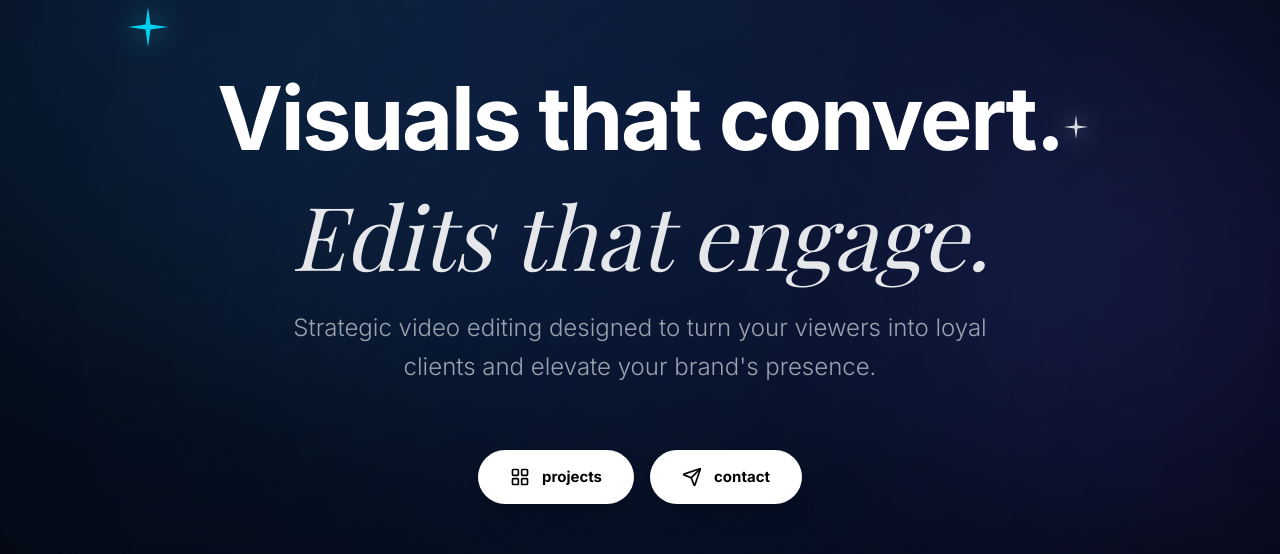
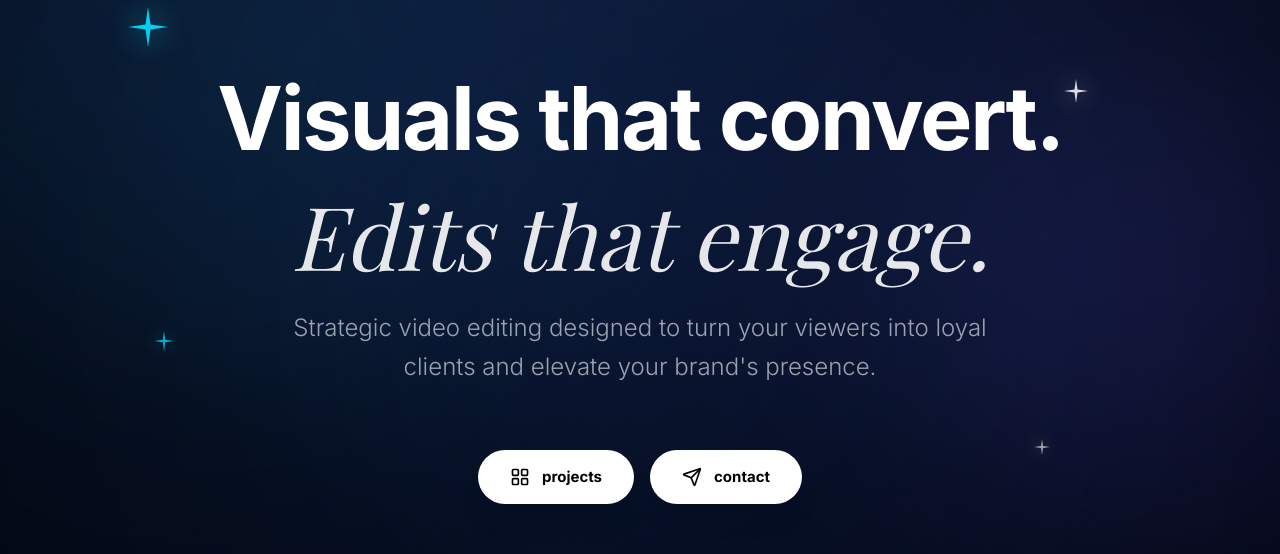
Before and after one commit to Spirivisuals/AI-website, a React (Vite) app: page / in a window 1280 px wide. Shown: the part 137-691 px from the top of the page. Built offline with nearby package versions, Linux system fonts and the light colour scheme; a web font is replaced by a local one.

Commit message:
Update Hero.tsx

```diff
--- a/src/components/Hero.tsx
+++ b/src/components/Hero.tsx
@@ -5,23 +5,38 @@ const Hero = () => {
   return (
     <section className="relative min-h-[90vh] flex flex-col justify-center items-center text-center px-4 pt-24 md:pt-32">
 
-      {/* Background Stars */}
+      {/* Background Stars (Constellation effect) */}
 
-      {/* Большая голубая звездочка: сдвинута выше на мобилках, добавлено яркое свечение */}
-      <div className="absolute top-[8%] left-[4%] sm:top-[12%] sm:left-[8%] md:top-[20%] md:left-[10%] text-cyan-400 opacity-100 animate-pulse pointer-events-none drop-shadow-[0_0_15px_rgba(34,211,238,0.8)]">
+      {/* 1. Большая голубая звездочка (Слева сверху) - Опущена ниже на мобилках */}
+      <div className="absolute top-[18%] left-[5%] sm:top-[15%] sm:left-[8%] md:top-[20%] md:left-[10%] text-cyan-400 opacity-100 animate-pulse pointer-events-none drop-shadow-[0_0_15px_rgba(34,211,238,0.8)]">
          <svg className="w-8 h-8 md:w-10 md:h-10" viewBox="0 0 24 24" fill="currentColor">
            <path d="M12 0L13.5 10.5L24 12L13.5 13.5L12 24L10.5 13.5L0 12L10.5 10.5L12 0Z" />
          </svg>
       </div>
 
-      {/* Маленькая звездочка: также адаптирована под мобилки и сделана ярче */}
-      <div className="absolute top-[22%] right-[5%] sm:top-[25%] sm:right-[10%] md:top-[35%] md:right-[15%] text-gray-100 opacity-90 animate-pulse delay-700 pointer-events-none drop-shadow-[0_0_12px_rgba(255,255,255,0.7)]">
+      {/* 2. Средняя белая звездочка (Справа сверху) - Опущена ниже на мобилках */}
+      <div className="absolute top-[32%] right-[5%] sm:top-[28%] sm:right-[10%] md:top-[30%] md:right-[15%] text-gray-100 opacity-90 animate-pulse delay-700 pointer-events-none drop-shadow-[0_0_12px_rgba(255,255,255,0.7)]">
          <svg className="w-5 h-5 md:w-6 md:h-6" viewBox="0 0 24 24" fill="currentColor">
            <path d="M12 0L13.5 10.5L24 12L13.5 13.5L12 24L10.5 13.5L0 12L10.5 10.5L12 0Z" />
          </svg>
       </div>
 
-      <div className="max-w-6xl mx-auto z-10">
+      {/* 3. НОВАЯ: Маленькая голубая звездочка (Слева по центру/снизу) */}
+      <div className="absolute top-[60%] left-[6%] sm:top-[65%] sm:left-[10%] md:top-[65%] md:left-[12%] text-cyan-400 opacity-80 animate-pulse delay-300 pointer-events-none drop-shadow-[0_0_10px_rgba(34,211,238,0.6)]">
+         <svg className="w-4 h-4 md:w-5 md:h-5" viewBox="0 0 24 24" fill="currentColor">
+           <path d="M12 0L13.5 10.5L24 12L13.5 13.5L12 24L10.5 13.5L0 12L10.5 10.5L12 0Z" />
+         </svg>
+      </div>
+
+      {/* 4. НОВАЯ: Крошечная белая звездочка (Справа снизу около кнопок) */}
+      <div className="absolute top-[78%] right-[8%] sm:top-[75%] sm:right-[12%] md:top-[80%] md:right-[18%] text-gray-200 opacity-70 animate-pulse delay-500 pointer-events-none drop-shadow-[0_0_8px_rgba(255,255,255,0.5)]">
+         <svg className="w-3 h-3 md:w-4 md:h-4" viewBox="0 0 24 24" fill="currentColor">
+           <path d="M12 0L13.5 10.5L24 12L13.5 13.5L12 24L10.5 13.5L0 12L10.5 10.5L12 0Z" />
+         </svg>
+      </div>
+
+      {/* Контент Hero */}
+      <div className="max-w-6xl mx-auto z-10 relative">
         <h1 className="text-[2.25rem] sm:text-[3.5rem] md:text-[4.5rem] lg:text-[5.5rem] font-sans font-bold tracking-tight leading-[1.1] mb-6">
           <span className="whitespace-nowrap">Visuals that convert.</span><br />
           <span className="font-serif italic font-normal text-gray-200 tracking-normal block mt-3 lg:mt-5">Edits that engage.</span>
```
